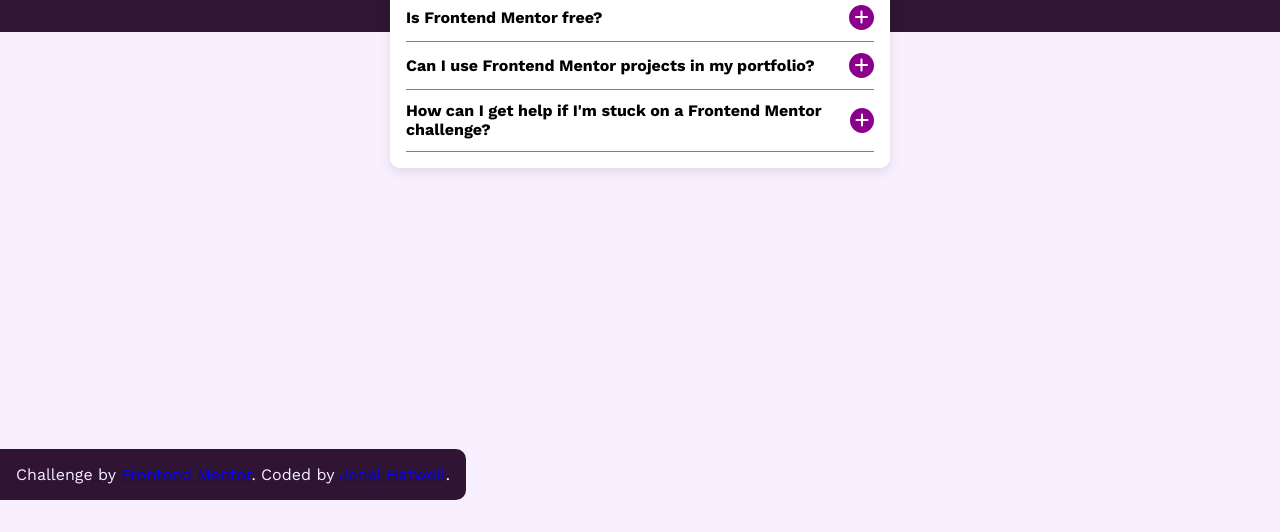
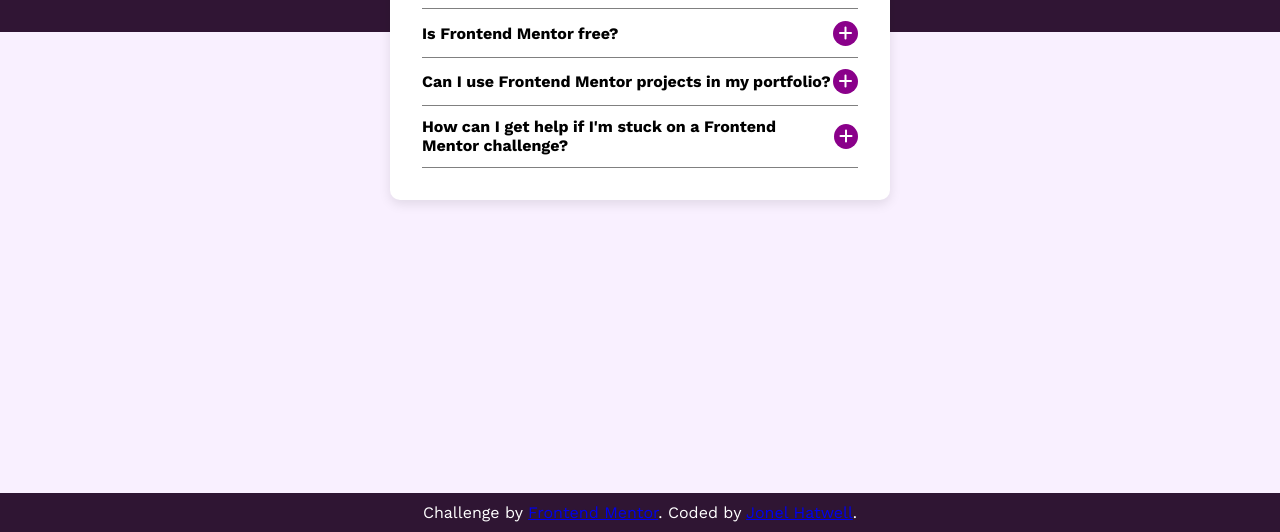
Before and after one commit to hatwell-jonel/frontendmentor-faqaccordion, a plain HTML site: page index.html in a window 1280 px wide. Shown: the part 268-800 px from the top of the page. Drawn offline with nearby package versions, Linux system fonts and the light colour scheme.

Commit message:
fixed footer

```diff
--- a/index.html
+++ b/index.html
@@ -37,7 +37,7 @@
 
   <footer class="attribution">
     Challenge by <a href="https://www.frontendmentor.io?ref=challenge" target="_blank">Frontend Mentor</a>.
-    Coded by <a href="https://www.linkedin.com/in/jonel-hatwell/">Jonel Hatwell</a>.
+    Coded by <a href="https://www.linkedin.com/in/jonel-hatwell/" target="_blank">Jonel Hatwell</a>.
   </footer>
 
 
--- a/style.css
+++ b/style.css
@@ -41,7 +41,7 @@ ul{
 
 .card{
     position: absolute;
-    padding: 1rem;
+    padding: 2rem;
     border-radius: 10px;
     background-color: var(--clr-white);
     box-shadow: rgba(0, 0, 0, 0.1) 0px 4px 12px;
@@ -124,11 +124,13 @@ ul{
 
 footer{
     position: fixed;
+    bottom: 0;
+    width: 100%;
+    color: white;
+    padding: 10px 0;
+    text-align: center;
     background-color: var(--clr-dark-purple);
-    padding: 1rem;
-    border-radius: 0px 10px 10px 0px;
-    bottom: 2rem;
-    color: var(--clr-light-pink);
+
 }
 
 @media screen and (min-width: 1024px) {
```
